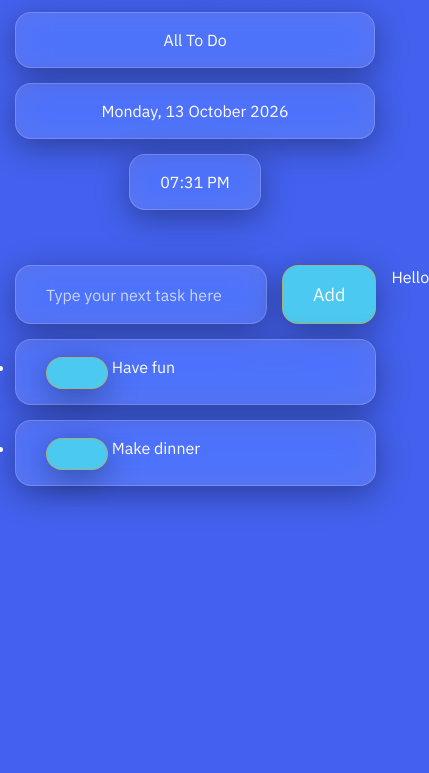
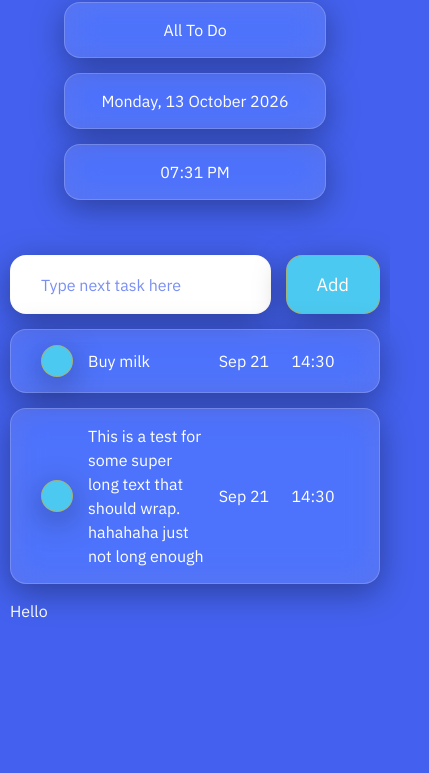
Before and after one commit to jrandetdev/todoApp, a plain HTML site: page index.html in a window 390 px wide. Shown: the part 71-844 px from the top of the page, 429 px wide, since content can reach past the window. Drawn offline with Linux system fonts and the light colour scheme; a web font is replaced by a local one.

Commit message:
feat: todo item almost complete, renamed variables, and date fixed flex

```diff
--- a/index.html
+++ b/index.html
@@ -22,14 +22,14 @@
     <div id="app">
       <header>
         <h1>Get Things Done!</h1>
-        <div class="date-time-container">
-          <div class="surface title">
+        <div class="header-info">
+          <div class="surface glass category">
             <p>All To Do</p>
           </div>
-          <div class="surface date">
+          <div class="surface glass date">
             <p>Monday, 13 October 2026</p>
           </div>
-          <div class="surface">
+          <div class="surface glass">
             <p>07:31 PM</p>
           </div>
         </div>
@@ -40,17 +40,17 @@
         <div id="todoSection">
           <section>
             <h2 class="visually-hidden">Add a todo</h2>
-            <form id="todo">
+            <form id="todoForm">
               <label for="newTodo" class="visually-hidden">New todo</label>
               <input
                 class="surface"
                 id="newTodo"
+                name="newTodo"
                 type="text"
-                name="newTodo"
                 required
                 minlength="4"
                 maxlength="255"
-                placeholder="Type your next task here"
+                placeholder="Type next task here"
               />
               <button class="surface button" name="add">Add</button>
             </form>
@@ -58,33 +58,35 @@
           <section>
             <h2 class="visually-hidden">Your todos</h2>
             <ul id="todoList">
-              <li class="surface todo">
+              <li class="surface todo glass">
                 <button
-                  class="surface"
+                  class="surface tick-button"
                   type="button"
-                  formnovalidate="formnovalidate"
-                  value="Submit without validation"
+                  aria-pressed="false"
+                  aria-label="Mark todo as done"
                 ></button>
-                <time datetime="YYYY-MM-DD"></time>
-                <time datetime="HH:MM"></time>
-                Have fun
+                <span i>Buy milk</span>
+                <time datetime="2026-09-21">Sep 21</time>
+                <time datetime="14:30">14:30</time>
               </li>
-              <li class="surface todo">
+              <li class="surface glass todo">
                 <button
-                  class="surface"
+                  class="surface tick-button"
                   type="button"
-                  formnovalidate="formnovalidate"
-                  value="Submit without validation"
+                  aria-pressed="false"
+                  aria-label="Mark todo as done"
                 ></button>
-                <time datetime="YYYY-MM-DD"></time>
-                <time datetime="HH:MM"></time>
-                Make dinner
+                <span i
+                  >This is a test for some super long text that should wrap.
+                  hahahaha just not long enough</span
+                >
+                <time datetime="2026-09-21">Sep 21</time>
+                <time datetime="14:30">14:30</time>
               </li>
             </ul>
           </section>
         </div>
         <nav>Hello</nav>
-        <!-- part with the todo -->
       </main>
     </div>
   </body>
--- a/reset.css
+++ b/reset.css
@@ -45,6 +45,7 @@ select {
 
 ul {
   padding-inline-start: 0px;
+  list-style-type: none;
 }
 
 /* 8. Avoid text overflows */
--- a/todo.css
+++ b/todo.css
@@ -3,13 +3,13 @@
   --top-margin: 40px;
 
   /* palette */
-  --color-bg: #4361ee; /* deep teal-black base */
-  --color-glass: #f4f1ea24; /* frosted card, warm-tinted */
+  --color-bg: #4361ee;
+  --color-glass: #f4f1ea24;
   --color-glass-border: rgba(244, 241, 234, 0.2);
   --color-text: #ffffff;
   --color-text-muted: rgba(244, 241, 234, 0.65);
 
-  --color-button: #bbbfbf; /* amber accent */
+  --color-button: #56d45e;
   --color-button-glass: #4cc9f0;
   --color-button-text: #ffffff;
 }
@@ -28,8 +28,14 @@ h1 {
   color: var(--color-text);
 }
 
+input {
+  background-color: var(--color-button-text);
+  color: var(--color-bg);
+}
+
 input::placeholder {
-  color: var(--color-text);
+  background-color: var(--color-button-text);
+  color: var(--color-bg);
   opacity: 0.7;
   font-size: medium;
 }
@@ -54,7 +60,7 @@ header {
   /* layout */
   display: flex;
   flex-direction: column;
-  gap: 20px;
+  gap: var(--app-gap);
 }
 
 main {
@@ -73,7 +79,7 @@ main {
   gap: var(--app-gap);
 }
 
-#todo {
+#todoForm {
   /* layout */
   display: flex;
   flex-direction: row;
@@ -100,12 +106,35 @@ main {
   border: 1px solid var(--color-glass-border);
   border-radius: 16px;
   box-shadow: 0 8px 32px rgba(0, 0, 0, 0.35);
+}
 
+.glass {
   background-color: var(--color-glass);
   backdrop-filter: blur(16px) saturate(150%);
   -webkit-backdrop-filter: blur(16px) saturate(150%);
 
   color: var(--color-text);
+}
+
+.tick-button {
+  width: 15px;
+  height: 15px;
+  padding: 15px;
+}
+
+.surface.todo {
+  display: flex;
+  flex-direction: row;
+  gap: var(--app-gap);
+}
+
+.surface.todo > span {
+  flex-grow: 3;
+  text-wrap: pretty;
+}
+
+.surface.todo > time {
+  flex: 0 0 6ch;
 }
 
 button.surface {
@@ -120,7 +149,7 @@ button.surface:hover {
   opacity: 1;
 }
 
-.date-time-container {
+.header-info {
   /* layout */
   display: flex;
   flex-direction: row;
@@ -133,18 +162,14 @@ button.surface:hover {
   text-align: center;
 }
 
-.surface.title {
+.surface.category {
   white-space: nowrap;
   overflow: hidden;
   text-overflow: ellipsis;
-  flex: 1 1 150px;
-}
-
-.surface.date {
   flex-grow: 1;
 }
 
-.date-time-container .surface:not(.title) {
+.header-info .surface:not(.title) {
   justify-content: center;
   text-align: center;
 }
@@ -158,3 +183,42 @@ button.surface:hover {
   white-space: nowrap;
   width: 1px;
 }
+
+.done-toggle[aria-pressed="true"] {
+  background-color: var(--color-button);
+  border-color: var(--color-button);
+}
+
+.done-toggle[aria-pressed="true"]::after {
+  content: "✓";
+  color: var(--color-button-text);
+}
+
+.todo.done {
+  text-decoration: line-through;
+  color: var(--color-text-muted);
+}
+
+@media (width <= 800px) {
+  main {
+    grid-template-columns: 1fr;
+  }
+
+  #app {
+    align-items: center;
+    margin: 0%;
+    padding: 10px;
+  }
+
+  #newTodo {
+    flex-grow: 4;
+  }
+
+  #todoSection {
+    flex-direction: column;
+  }
+
+  .header-info {
+    flex-direction: column;
+  }
+}
```
Also changed, not shown: CLAUDE.md (+30 -10 lines), todo.js (added).
